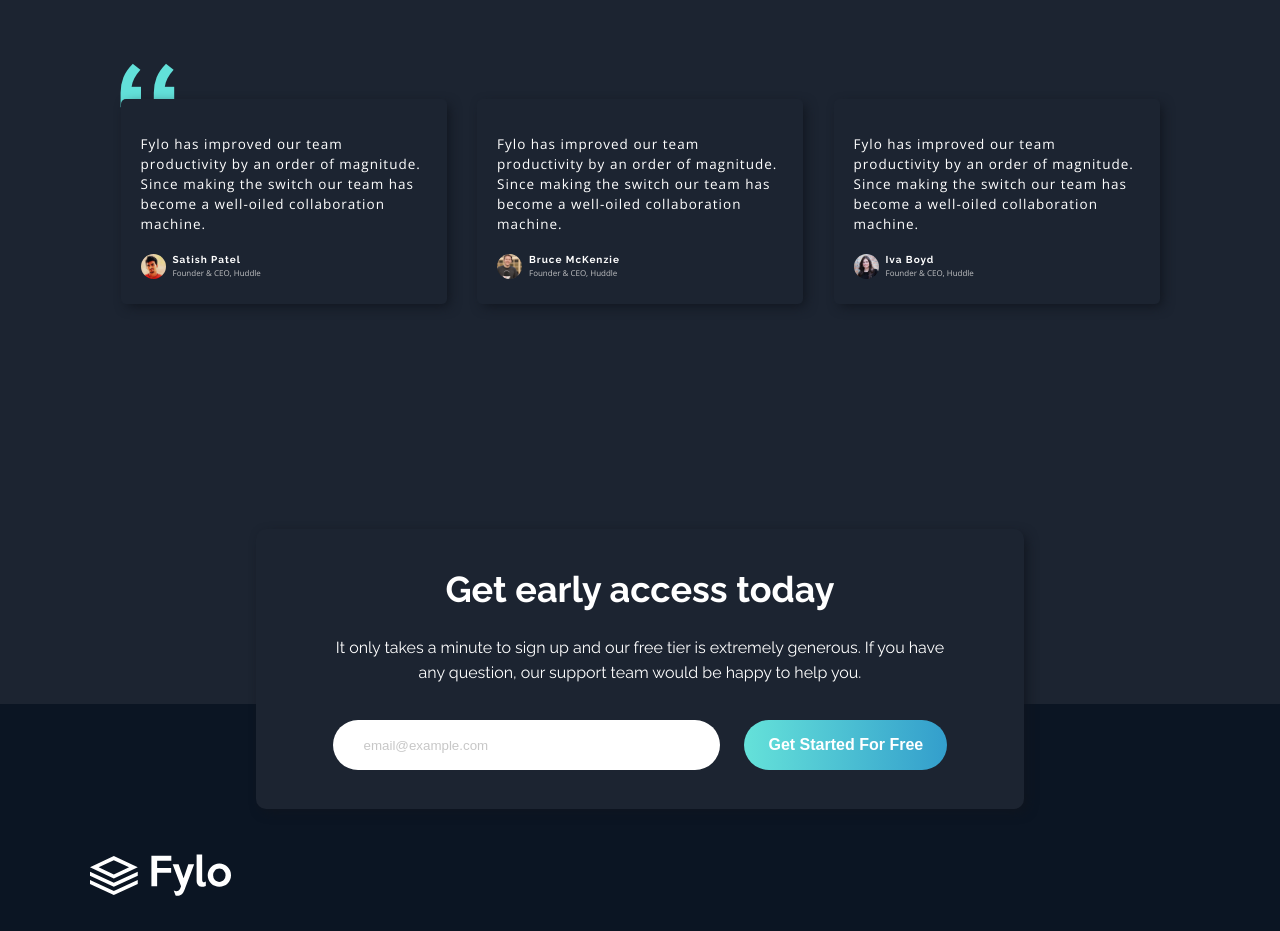
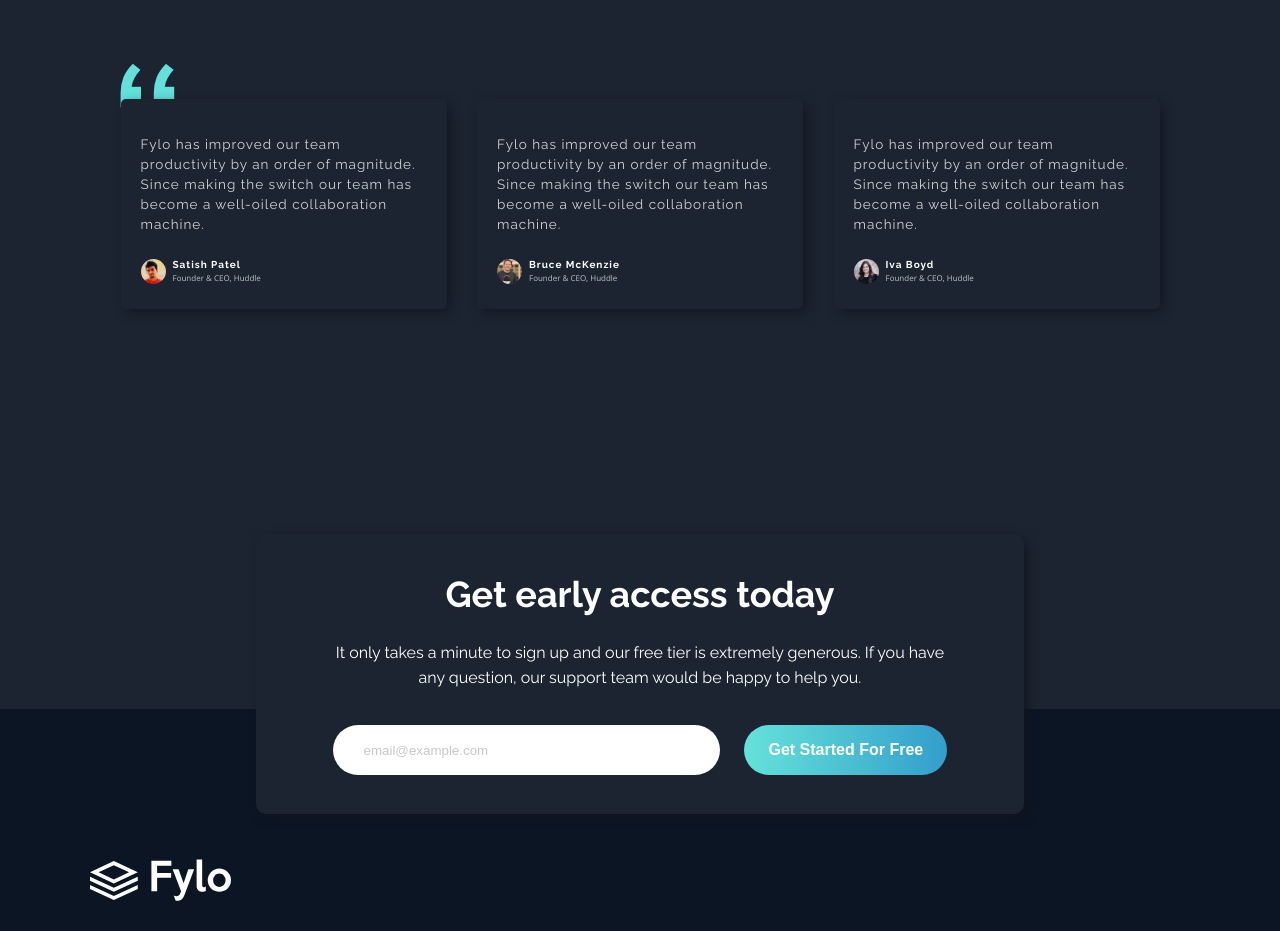
Before and after one commit to Tim-jn/Fylo, a React (Create React App) app: page / in a window 1280 px wide. Shown: the part 2480-3411 px from the top of the page. Built offline with nearby package versions, Linux system fonts and the light colour scheme.

Commit message:
updated style

```diff
--- a/src/Components/ReviewCard/_reviewCard.scss
+++ b/src/Components/ReviewCard/_reviewCard.scss
@@ -12,9 +12,11 @@
 
 .review-text {
   font-weight: 400;
+  font-family: $secondary-font-fam;
   letter-spacing: 1px;
   font-size: 13.5px;
   line-height: 20px;
+  color: rgba(255, 255, 255, 0.795);
 }
 
 .team-image {
@@ -25,7 +27,7 @@
 
 .team-profile {
   display: flex;
-  margin-top: 20px;
+  margin-top: 25px;
 }
 
 .team-profile-text {
```
